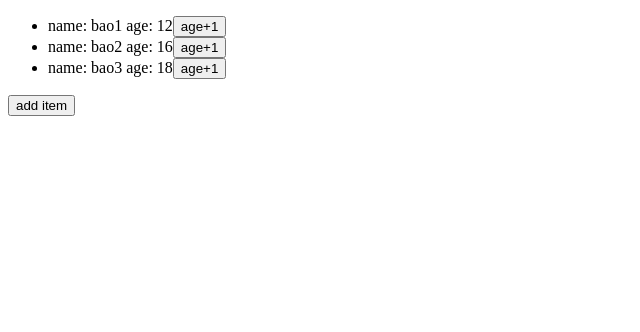
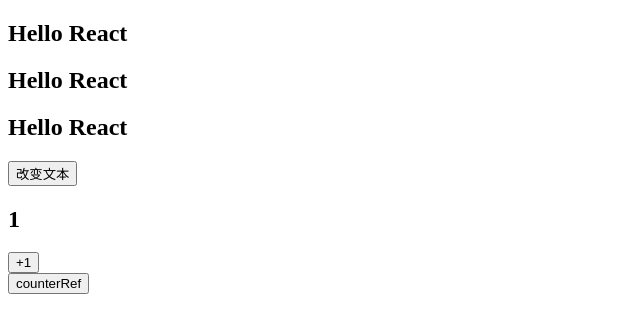
Before and after one commit to bgm9787/React_Study, a React (Create React App) app in the folder 05_learn_component/: page / in a window 1280 px wide. Shown: the top 332 px of the page, without its empty margins (0-640 px from the left). Built offline with nearby package versions, Linux system fonts and the light colour scheme.

Commit message:
feat: 🎸 eventBus&refs的使用

```diff
--- a/05_learn_component/package.json
+++ b/05_learn_component/package.json
@@ -6,6 +6,7 @@
     "@testing-library/jest-dom": "^4.2.4",
     "@testing-library/react": "^9.3.2",
     "@testing-library/user-event": "^7.1.2",
+    "events": "^3.2.0",
     "react": "^16.14.0",
     "react-dom": "^16.14.0",
     "react-scripts": "3.4.3"
--- /dev/null
+++ b/05_learn_component/src/10_受控和非受控组件/01_refs的使用.js
@@ -0,0 +1,89 @@
+import React, { PureComponent, createRef } from 'react'
+
+class Counter extends PureComponent {
+    constructor(props) {
+        super(props);
+
+        this.state = {
+            counter: 1
+        }
+
+    }
+    render() {
+        return (
+            <div>
+                <h2>{this.state.counter}</h2>
+                <button onClick={e => this.increment()}>+1</button>
+
+            </div>
+        )
+    }
+
+    increment() {
+        this.setState({
+            counter: this.state.counter+1
+        })
+    }
+}
+
+
+// ref的值根据节点的类型而有所不同：
+//      当 ref 属性用于 HTML 元素时，构造函数中使用 React.createRef() 创建的 ref 接收底层 DOM 元素作为其 current 属性；
+//      当 ref 属性用于自定义 class 组件时，ref 对象接收组件的挂载实例作为其 current 属性；
+//      不能在函数组件上使用 ref 属性，因为他们没有实例；
+
+// 函数式组件是没有实例的，所以无法通过ref获取他们的实例：
+// 但是某些时候，我们可能想要获取函数式组件中的某个DOM元素；
+// 这个时候我们可以通过 React.forwardRef，后面会学习 hooks 中如何使用ref；
+export default class App extends PureComponent {
+    constructor(props) {
+        super(props);
+
+        // 通过createRef函数创建一个ref对象
+        this.titleRef = createRef()
+        this.counterRef = createRef()
+
+        this.titleEl = null;
+    }
+    render() {
+        return (
+            <div>
+                {/* ref=字符串/对象/函数 */}
+                <h2 ref="titleRef">Hello React</h2>
+
+                {/* 通过createRef函数创建一个ref对象 */}
+                <h2 ref={this.titleRef}>Hello React</h2>
+
+                {/* 函数方式 */}
+                <h2 ref={(arg)=> {this.titleEl = arg}}>Hello React</h2>
+
+                <button onClick={e => this.changeText()}>改变文本</button>
+
+
+                {/* 组件中的ref */}
+                <Counter ref={this.counterRef}/>
+                <button onClick={e => this.getCounterRef()}>counterRef</button>
+
+            </div>
+        )
+    }
+
+    changeText() {
+        // 1: 字符串（不推荐）
+        this.refs.titleRef.innerHTML = "erwer"
+
+        // 2. 对象方式
+        console.log('this.titleRef==>', this.titleRef.current)
+        this.titleRef.current.innerHTML = "对象方式 Change"
+
+        // 3. 函数方式
+        console.log('this.titleEl==>', this.titleEl)
+        this.titleEl.innerHTML = "函数方式 Change"
+
+    }
+
+    getCounterRef() {
+        console.log('this.getCounterRef==>', this.counterRef.current)
+        // this.titleRef.current.innerHTML = "对象方式 Change"
+    }
+}
--- a/05_learn_component/src/index.js
+++ b/05_learn_component/src/index.js
@@ -17,7 +17,7 @@
 // import App from './06_跨组件通信/03_context传递_函数组件';
 
 
-import App from './07_setState使用/06_setState不可变性';
+// import App from './07_setState使用/06_setState不可变性';
 
 // import App from './08_React性能优化/01_列表中keys的作用';
 // import App from './08_React性能优化/02_组件嵌套的render调用';
@@ -25,4 +25,8 @@
 // import App from './08_React性能优化/04_PureComponent';
 // import App from './08_React性能优化/05_memo_函数组件的性能优化';
 
+// import App from './09_全局事件传递events/01_全局事件传递';
+
+import App from './10_受控和非受控组件/01_refs的使用';
+
 ReactDOM.render( <App />, document.getElementById('root') );
```
Also changed, not shown: 05_learn_component/src/09_全局事件传递events/01_全局事件传递.js (added, +63 -0 lines), 1 other file (tests, documents, lock files or other folders).
